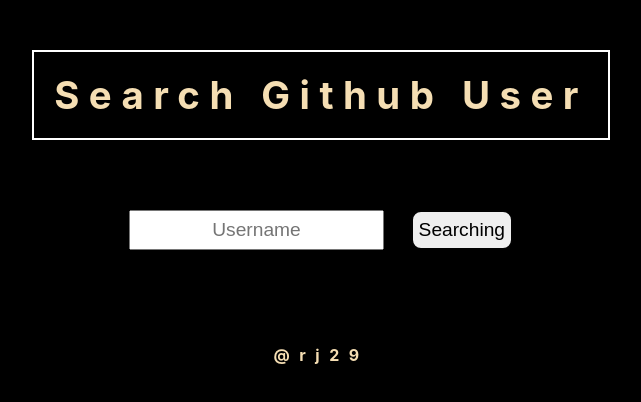
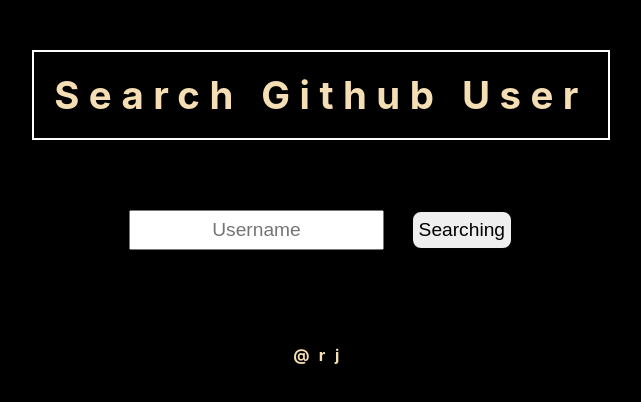
Before and after one commit to 29rj/usersearch, a React (Create React App) app: page / in a window 1280 px wide. Shown: the top 402 px of the page, without its empty margins (319-960 px from the left). Built offline with nearby package versions, Linux system fonts and the light colour scheme.

Commit message:
More Changes

```diff
--- a/src/footer.js
+++ b/src/footer.js
@@ -1,7 +1,7 @@
 const Footer = () => {
     return (
         <h4>
-            @rj29
+            @rj
         </h4>
      );
 }
```
